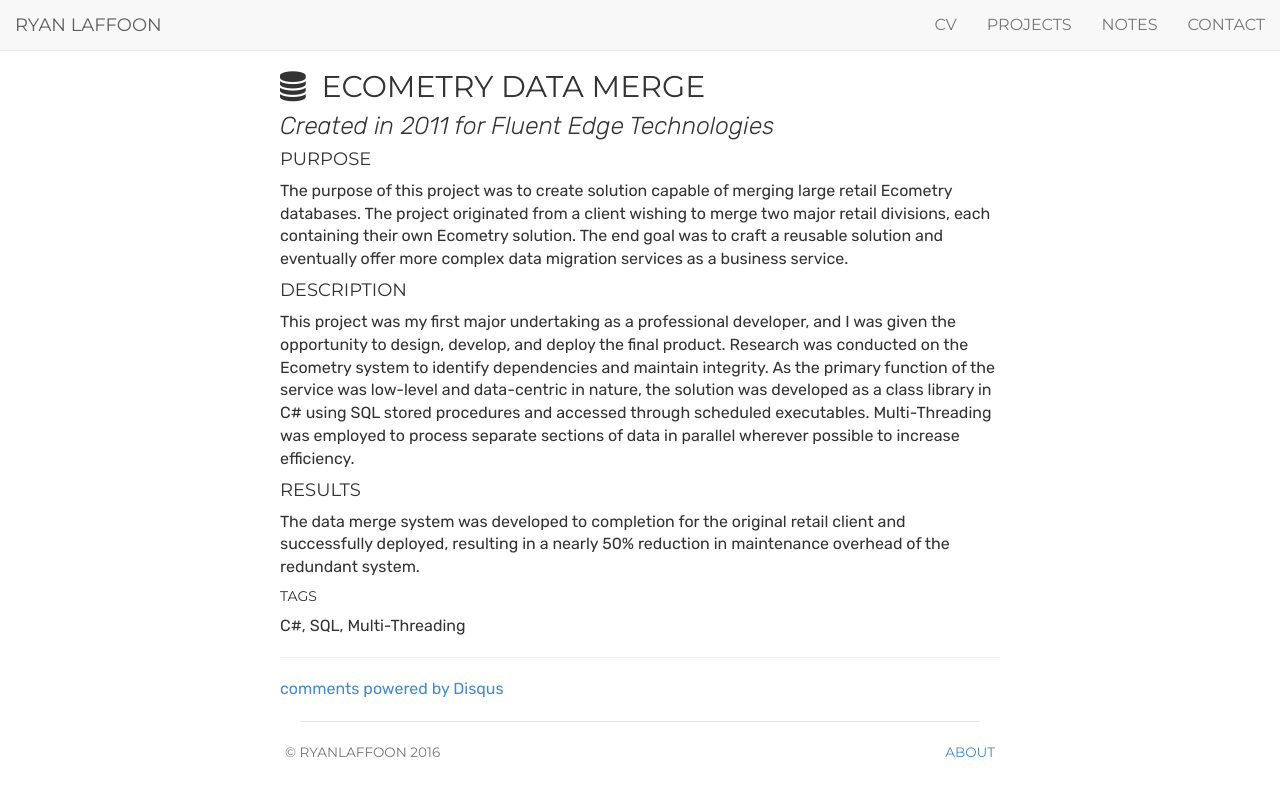
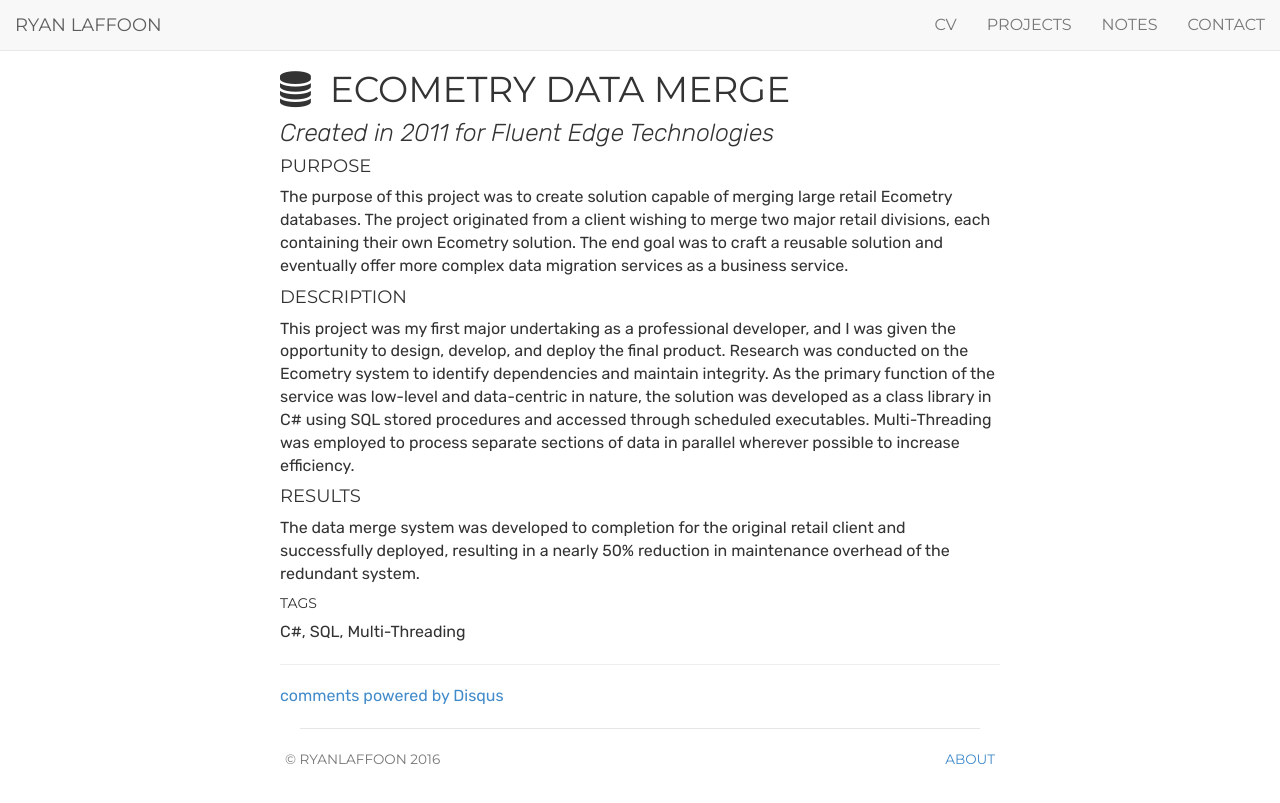
Before and after one commit to ryanlaffoon/ryanlaffoon.github.io, a Jekyll site: the page built from _projects/Ecometry-Data-Merge.md, in a window 1280 px wide. Shown: the top 803 px of the page. Built offline with Jekyll 4.4.1, drawn with Linux system fonts in a browser that asks for light colours; comment, search, counter and statistics services are not loaded.

Commit message:
Update project.html

```diff
--- a/_layouts/project.html
+++ b/_layouts/project.html
@@ -8,13 +8,13 @@
 <div class="projects">
     <div class="project single">
         <div>
-            <h2 class="title">
+            <h1 class="title">
                 <i class="{{ project.icon }}"></i>&nbsp;&nbsp;{{ project.name }}
-            </h2>
+            </h1>
         </div>
-        <h4 class="credit">
+        <h5 class="credit">
             Created in {{ project.year }} {% if project.owner %} for {{ project.owner }} {% endif %}
-        </h4>
+        </h5>
         <!-- Project content -->
         {% if project.purpose %}
         <h4 class="title">Purpose</h4>
```
